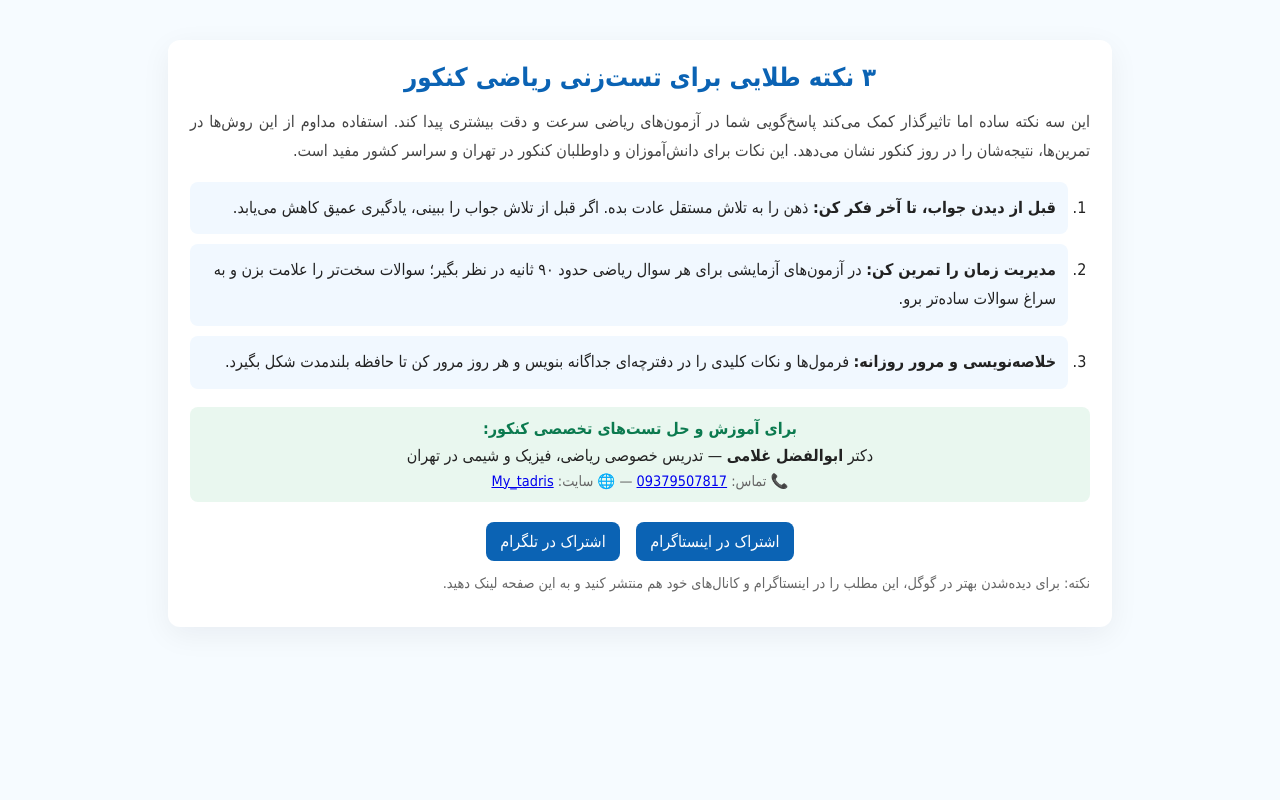
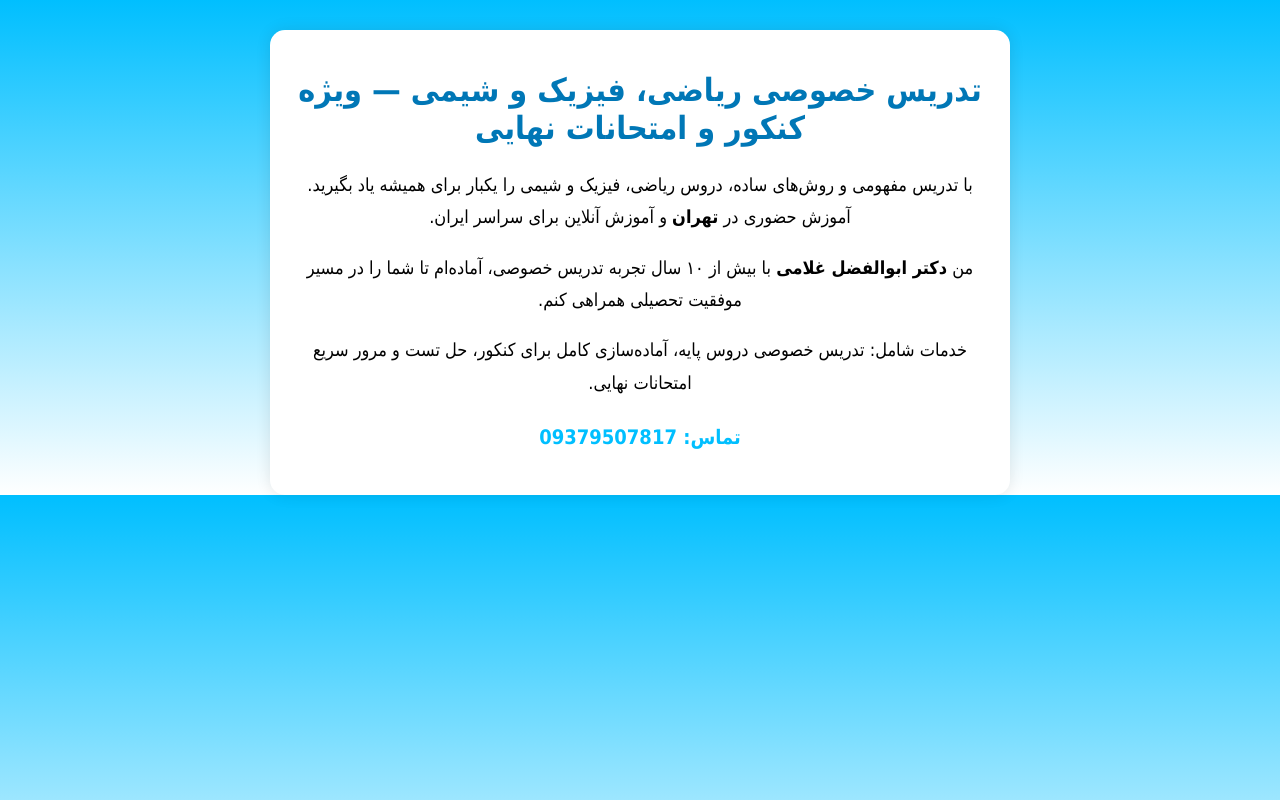
Before and after one commit to abolfazlghulami/My_tadris, a plain HTML site: page index.html in a window 1280 px wide. Drawn offline with Linux system fonts and the light colour scheme.

Commit message:
Update index.html uptade

```diff
--- a/index.html
+++ b/index.html
@@ -1,47 +1,58 @@
 <!DOCTYPE html>
 <html lang="fa" dir="rtl">
 <head>
-<meta charset="utf-8">
-<meta name="viewport" content="width=device-width, initial-scale=1">
-<title>۳ نکته طلایی برای تست‌زنی ریاضی کنکور — دکتر ابوالفضل غلامی | تدریس خصوصی در تهران</title>
-<meta name="description" content="۳ نکته طلایی برای تست‌زنی ریاضی کنکور: قبل از دیدن جواب فکر کن، مدیریت زمان و خلاصه‌نویسی. آموزش تخصصی توسط دکتر ابوالفضل غلامی در تهران.">
-<meta name="keywords" content="تدریس خصوصی ریاضی تهران, تدریس خصوصی فیزیک تهران, تدریس خصوصی شیمی تهران, تست زنی کنکور, دکتر ابوالفضل غلامی">
-<style>
-body{font-family: Vazirmatn, Tahoma, Arial, sans-serif; background:#f6fbff; margin:0; padding:20px; color:#222;}
-.container{max-width:900px; margin:20px auto; background:#fff; border-radius:12px; padding:22px; box-shadow:0 8px 30px rgba(10,20,40,0.06);}
-h1{color:#0b63b4; margin:0 0 12px; font-size:1.6rem; text-align:center;}
-.lead{color:#444; text-align:justify; font-size:1rem; line-height:1.8;}
-ol{margin-top:16px; padding-inline-start:22px; font-size:1rem; line-height:1.8;}
-.tip{background:#f1f8ff; border-radius:8px; padding:12px; margin:10px 0;}
-.contact{background:#e9f7ef; padding:12px; border-radius:8px; margin-top:18px; text-align:center;}
-.share{margin-top:14px; text-align:center;}
-.btn{display:inline-block; padding:10px 14px; border-radius:8px; text-decoration:none; color:white; background:#0b63b4; margin:6px;}
-.small{font-size:0.9rem; color:#666; margin-top:8px;}
-</style>
+  <meta charset="UTF-8">
+  <meta name="viewport" content="width=device-width, initial-scale=1.0">
+  <title>تدریس خصوصی ریاضی، فیزیک و شیمی - تهران</title>
+  <meta http-equiv="Cache-Control" content="no-cache, no-store, must-revalidate" />
+  <meta http-equiv="Pragma" content="no-cache" />
+  <meta http-equiv="Expires" content="0" />
+  <style>
+    body {
+      font-family: tahoma, sans-serif;
+      background: linear-gradient(to bottom, #00bfff, #ffffff);
+      margin: 0;
+      padding: 0;
+      text-align: center;
+      direction: rtl;
+    }
+    .container {
+      max-width: 700px;
+      margin: auto;
+      padding: 20px;
+      background: white;
+      border-radius: 15px;
+      box-shadow: 0 0 15px rgba(0,0,0,0.1);
+      margin-top: 30px;
+    }
+    h1 {
+      color: #0077b6;
+    }
+    p {
+      font-size: 18px;
+      line-height: 1.8;
+    }
+    .phone {
+      color: #00bfff;
+      font-weight: bold;
+      font-size: 20px;
+    }
+  </style>
 </head>
 <body>
-<div class="container">
-  <h1>۳ نکته طلایی برای تست‌زنی ریاضی کنکور</h1>
-  <p class="lead">این سه نکته ساده اما تاثیرگذار کمک می‌کند پاسخ‌گویی شما در آزمون‌های ریاضی سرعت و دقت بیشتری پیدا کند. استفاده مداوم از این روش‌ها در تمرین‌ها، نتیجه‌شان را در روز کنکور نشان می‌دهد. این نکات برای دانش‌آموزان و داوطلبان کنکور در تهران و سراسر کشور مفید است.</p>
-
-  <ol>
-    <li class="tip"><strong>قبل از دیدن جواب، تا آخر فکر کن:</strong> ذهن را به تلاش مستقل عادت بده. اگر قبل از تلاش جواب را ببینی، یادگیری عمیق کاهش می‌یابد.</li>
-    <li class="tip"><strong>مدیریت زمان را تمرین کن:</strong> در آزمون‌های آزمایشی برای هر سوال ریاضی حدود ۹۰ ثانیه در نظر بگیر؛ سوالات سخت‌تر را علامت بزن و به سراغ سوالات ساده‌تر برو.</li>
-    <li class="tip"><strong>خلاصه‌نویسی و مرور روزانه:</strong> فرمول‌ها و نکات کلیدی را در دفترچه‌ای جداگانه بنویس و هر روز مرور کن تا حافظه بلندمدت شکل بگیرد.</li>
-  </ol>
-
-  <div class="contact">
-    <div style="font-weight:bold; color:#0b7a4f;">برای آموزش و حل تست‌های تخصصی کنکور:</div>
-    <div style="margin-top:8px;">دکتر <strong>ابوالفضل غلامی</strong> — تدریس خصوصی ریاضی، فیزیک و شیمی در تهران</div>
-    <div class="small">📞 تماس: <a href="tel:09379507817">09379507817</a> — 🌐 سایت: <a href="https://abolfazlghulami.github.io/My_tadris/">My_tadris</a></div>
+  <div class="container">
+    <h1>تدریس خصوصی ریاضی، فیزیک و شیمی — ویژه کنکور و امتحانات نهایی</h1>
+    <p>
+      با تدریس مفهومی و روش‌های ساده، دروس ریاضی، فیزیک و شیمی را یکبار برای همیشه یاد بگیرید.<br>
+      آموزش حضوری در <strong>تهران</strong> و آموزش آنلاین برای سراسر ایران.
+    </p>
+    <p>
+      من <strong>دکتر ابوالفضل غلامی</strong> با بیش از ۱۰ سال تجربه تدریس خصوصی، آماده‌ام تا شما را در مسیر موفقیت تحصیلی همراهی کنم.
+    </p>
+    <p>
+      خدمات شامل: تدریس خصوصی دروس پایه، آماده‌سازی کامل برای کنکور، حل تست و مرور سریع امتحانات نهایی.
+    </p>
+    <p class="phone">تماس: 09379507817</p>
   </div>
-
-  <div class="share">
-    <a class="btn" href="https://www.instagram.com/" target="_blank">اشتراک در اینستاگرام</a>
-    <a class="btn" href="https://t.me/" target="_blank">اشتراک در تلگرام</a>
-  </div>
-
-  <p class="small">نکته: برای دیده‌شدن بهتر در گوگل، این مطلب را در اینستاگرام و کانال‌های خود هم منتشر کنید و به این صفحه لینک دهید.</p>
-</div>
 </body>
 </html>
```
